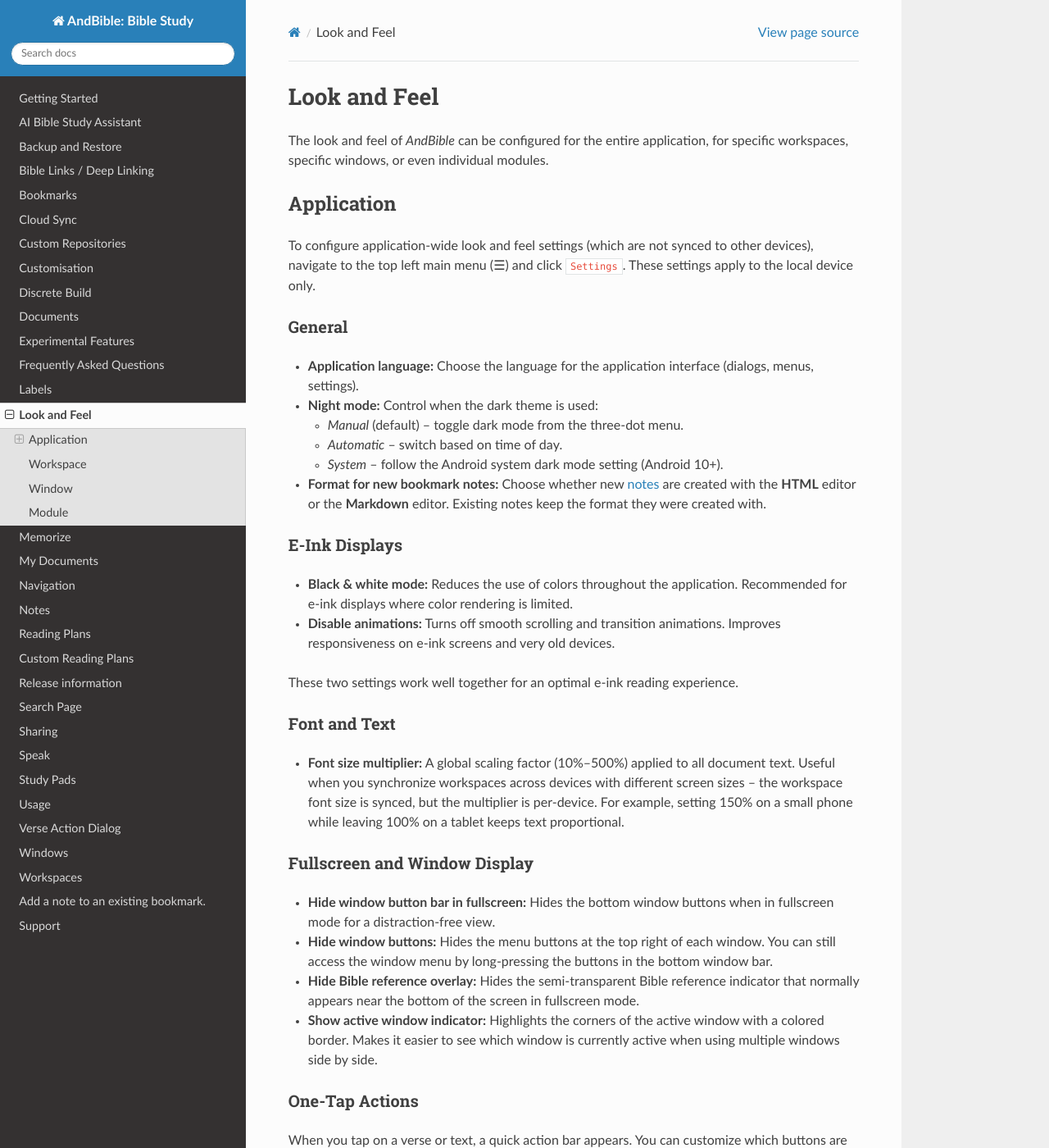
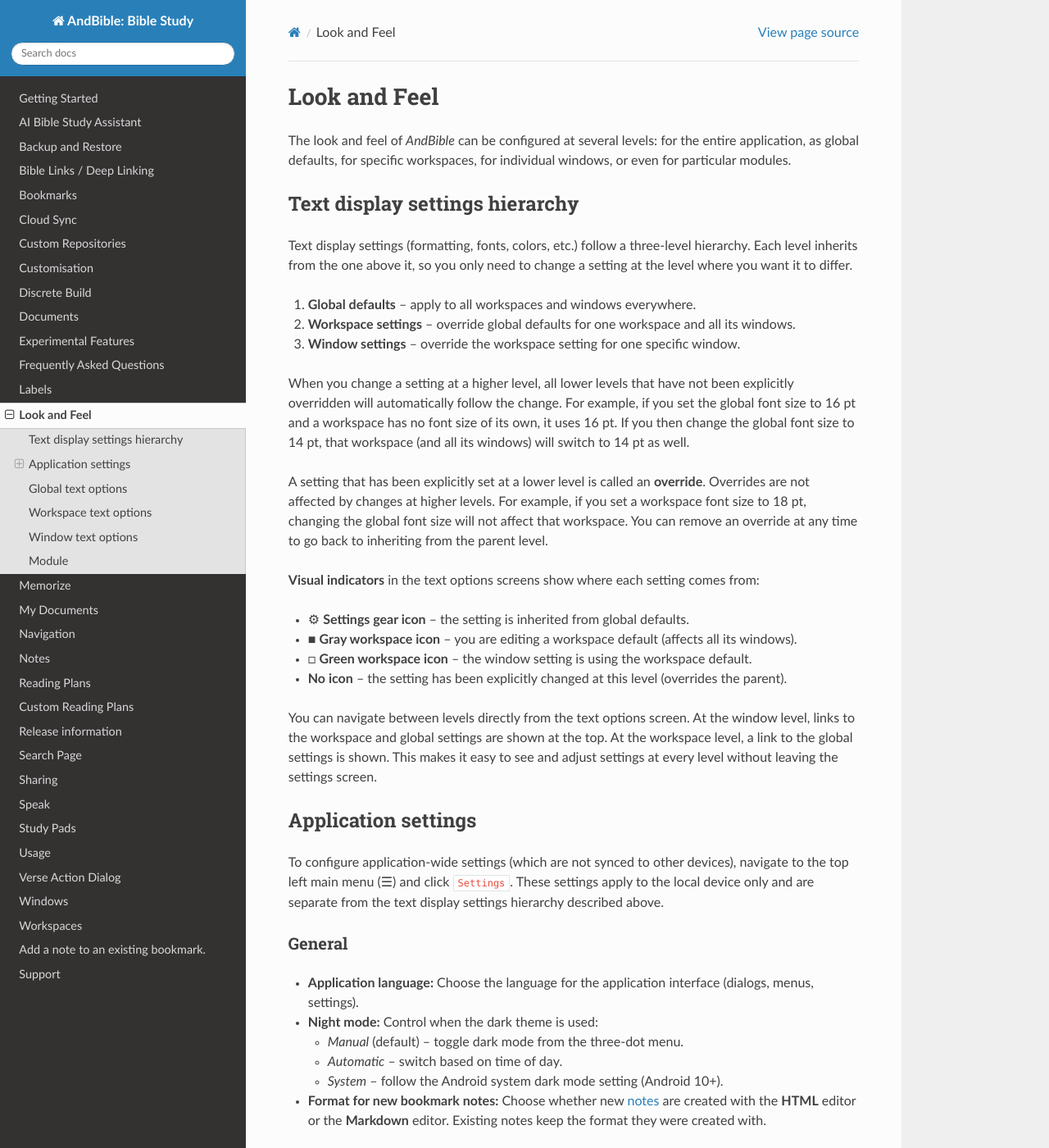
Before and after one commit to AndBible/docs, a Sphinx documentation site: the page built from docs/source/look_and_feel.rst, in a window 1280 px wide and 1400 px high. Shown: the whole window at 82% size. Built offline with Sphinx 7.4.7 and the Read the Docs theme 3.1.0, drawn with Linux system fonts in a browser that asks for light colours; pages that are not in the unit, such as notebooks, are missing from menus; some of the changed text lies outside the part shown.

Commit message:
Document 3-level text display settings hierarchy
Add documentation for the global text options level and the
global → workspace → window inheritance chain. Update look_and_feel,
workspaces, and windows pages with cross-references and visual
indicator explanations.

```diff
--- a/docs/source/look_and_feel.rst
+++ b/docs/source/look_and_feel.rst
@@ -1,15 +1,66 @@
 Look and Feel
 =============
 
-The look and feel of |app| can be configured for the entire application, for
-specific workspaces, specific windows, or even individual modules.
+The look and feel of |app| can be configured at several levels: for the entire
+application, as global defaults, for specific workspaces, for individual
+windows, or even for particular modules.
 
-Application
------------
+.. _settings-hierarchy:
 
-To configure application-wide look and feel settings (which are not synced to
-other devices), navigate to the top left main menu (|hamburger|) and click
-``Settings``. These settings apply to the local device only.
+Text display settings hierarchy
+-------------------------------
+
+Text display settings (formatting, fonts, colors, etc.) follow a three-level
+hierarchy. Each level inherits from the one above it, so you only need to
+change a setting at the level where you want it to differ.
+
+#. **Global defaults** -- apply to all workspaces and windows everywhere.
+#. **Workspace settings** -- override global defaults for one workspace and all
+   its windows.
+#. **Window settings** -- override the workspace setting for one specific
+   window.
+
+When you change a setting at a higher level, all lower levels that have not
+been explicitly overridden will automatically follow the change. For example,
+if you set the global font size to 16 pt and a workspace has no font size of
+its own, it uses 16 pt. If you then change the global font size to 14 pt, that
+workspace (and all its windows) will switch to 14 pt as well.
+
+A setting that has been explicitly set at a lower level is called an
+**override**. Overrides are not affected by changes at higher levels. For
+example, if you set a workspace font size to 18 pt, changing the global font
+size will not affect that workspace. You can remove an override at any time to
+go back to inheriting from the parent level.
+
+**Visual indicators** in the text options screens show where each setting comes
+from:
+
+- |settings_gear| **Settings gear icon** -- the setting is inherited from
+  global defaults.
+- |workspace_icon| **Gray workspace icon** -- you are editing a workspace
+  default (affects all its windows).
+- |workspace_green| **Green workspace icon** -- the window setting is using the
+  workspace default.
+- **No icon** -- the setting has been explicitly changed at this level
+  (overrides the parent).
+
+.. |settings_gear| unicode:: U+2699
+.. |workspace_icon| unicode:: U+25A0
+.. |workspace_green| unicode:: U+25A1
+
+You can navigate between levels directly from the text options screen. At the
+window level, links to the workspace and global settings are shown at the top.
+At the workspace level, a link to the global settings is shown. This makes it
+easy to see and adjust settings at every level without leaving the settings
+screen.
+
+Application settings
+--------------------
+
+To configure application-wide settings (which are not synced to other devices),
+navigate to the top left main menu (|hamburger|) and click ``Settings``. These
+settings apply to the local device only and are separate from the text display
+settings hierarchy described above.
 
 General
 ^^^^^^^
@@ -84,14 +135,44 @@
     :align: center
     :scale: 30%
 
-Workspace
----------
+.. _global-text-options:
 
-To configure the look and feel of individual workspaces, click on the three dot
-kebab menu on the top right of your workspace. From there click on `All Text Options`.
+Global text options
+-------------------
 
-Various appearance options can be changed. These settings are synced across
-devices.
+Global text options are the default text display settings for all workspaces.
+Any workspace or window that has not explicitly overridden a setting will use
+the global value.
+
+To access global text options:
+
+- From a **workspace** text options screen, tap the **Global text options**
+  link at the top.
+- From a **window** text options screen, tap the **Global text options** link
+  at the top.
+
+When you change a global setting, the change is immediately reflected in every
+workspace and window that is still inheriting that setting. Workspaces or
+windows that have their own override are not affected.
+
+Global text options are synced across devices.
+
+The available settings are the same as those described in the `Formatting`_ and
+`Text Appearance`_ sections below.
+
+.. _workspace-text-options:
+
+Workspace text options
+----------------------
+
+To configure the look and feel of an individual workspace, click on the three
+dot kebab menu on the top right of your workspace. From there click on
+``All Text Options``.
+
+Workspace text options override the global defaults for that workspace and all
+its windows. These settings are synced across devices.
+
+.. _formatting-options:
 
 Formatting
 """"""""""
@@ -111,6 +192,8 @@
   traditionally shown in italics.
 - **Infinite scroll:** Automatically load more content when you scroll to the
   end of a chapter.
+
+.. _text-appearance-options:
 
 Text Appearance
 """""""""""""""
@@ -140,21 +223,28 @@
     :align: center
     :scale: 30%
 
-Window
-------
-When using multiple windows, you can even customize the individual window text
-options to override current workspace settings. To change window text options:
+.. _window-text-options:
 
-    #. Tap and hold the square window icon at the bottom for the window you would
-       like to customize.
-    #. Click `Text Options`, then click `All Text Options`.
+Window text options
+-------------------
 
-All of the same options that you could configure in `Workspace`_ can be overridden
-for the selected window. In the screenshot below you can see that the window
-`Color settings` are overriding the workspace `Color settings`. To indicate this,
-there is no workspace icon on the `Color settings` icon). To reset all window
-settings back to the workspace settings, you can click the circular back arrow
-at the top right of the window settings screen.
+When using multiple windows, you can customize the text options of each
+individual window to override the workspace settings. To change window text
+options:
+
+    #. Tap and hold the square window icon at the bottom for the window you
+       would like to customize.
+    #. Click ``Text Options``, then click ``All Text Options``.
+
+All of the same options that you could configure at the `workspace
+<Workspace text options_>`_ level can be overridden for the selected window.
+In the screenshot below you can see that the window color settings are
+overriding the workspace color settings (indicated by the missing workspace
+icon). To reset all window settings back to the workspace defaults, you can
+click the circular back arrow at the top right of the window settings screen.
+
+From the window text options screen you can also navigate directly to the
+workspace or global text options using the links at the top of the screen.
 
 .. image:: ./images/window_appearance.png
     :align: center
@@ -162,7 +252,7 @@
 
 Module
 ------
-For things that can not be changed through application, workspace, or window
+For things that can not be changed through global, workspace, or window
 settings, like the color of certain text within a module, e.g. Headings or
 Strong's numbers, you can code the color in the style.css file located within
 the module's zip package. You can see some examples of this being implemented here:
```
Also changed, not shown: docs/source/windows.rst (+25 -12 lines), docs/source/workspaces.rst (+17 -6 lines).
